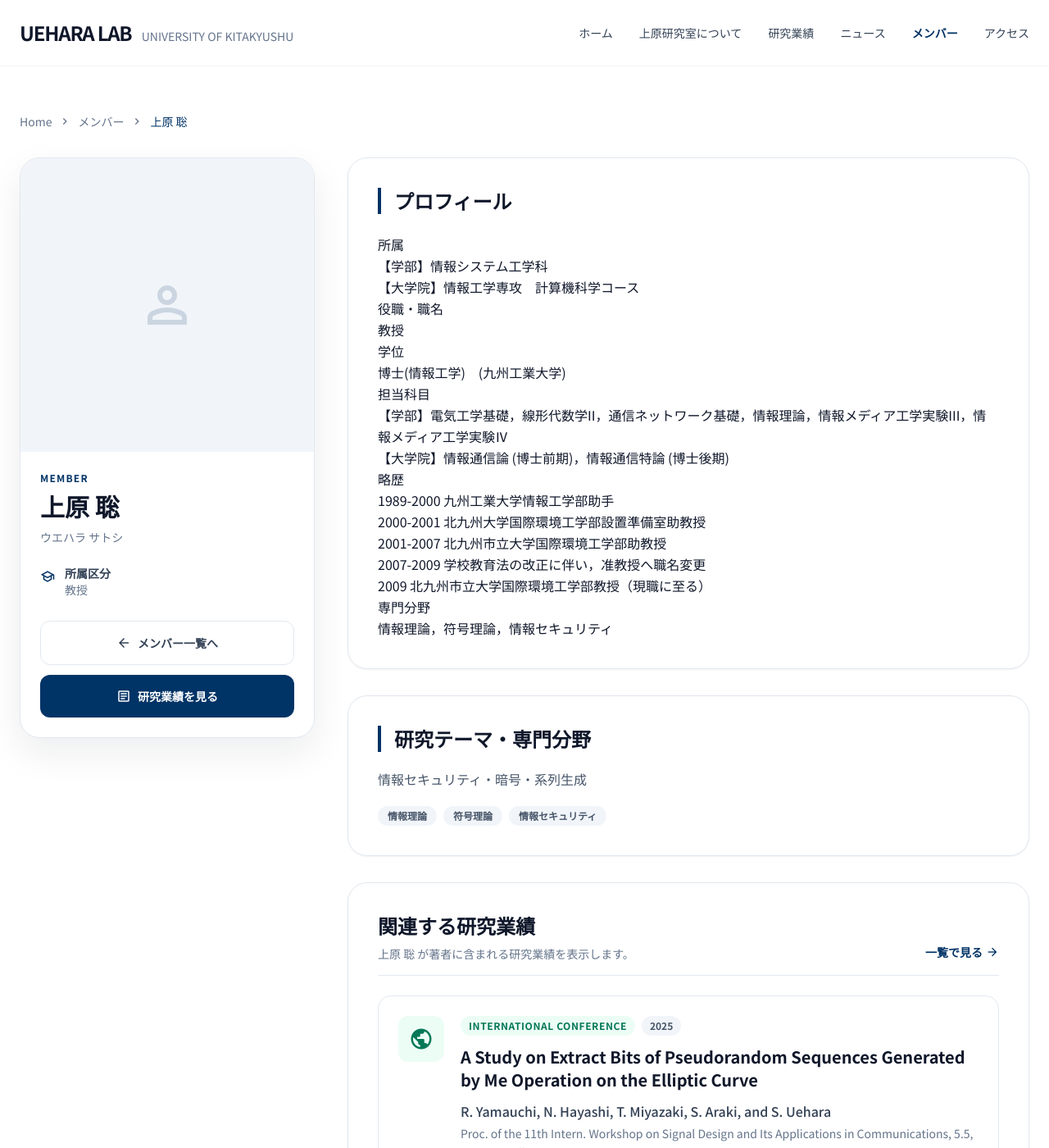
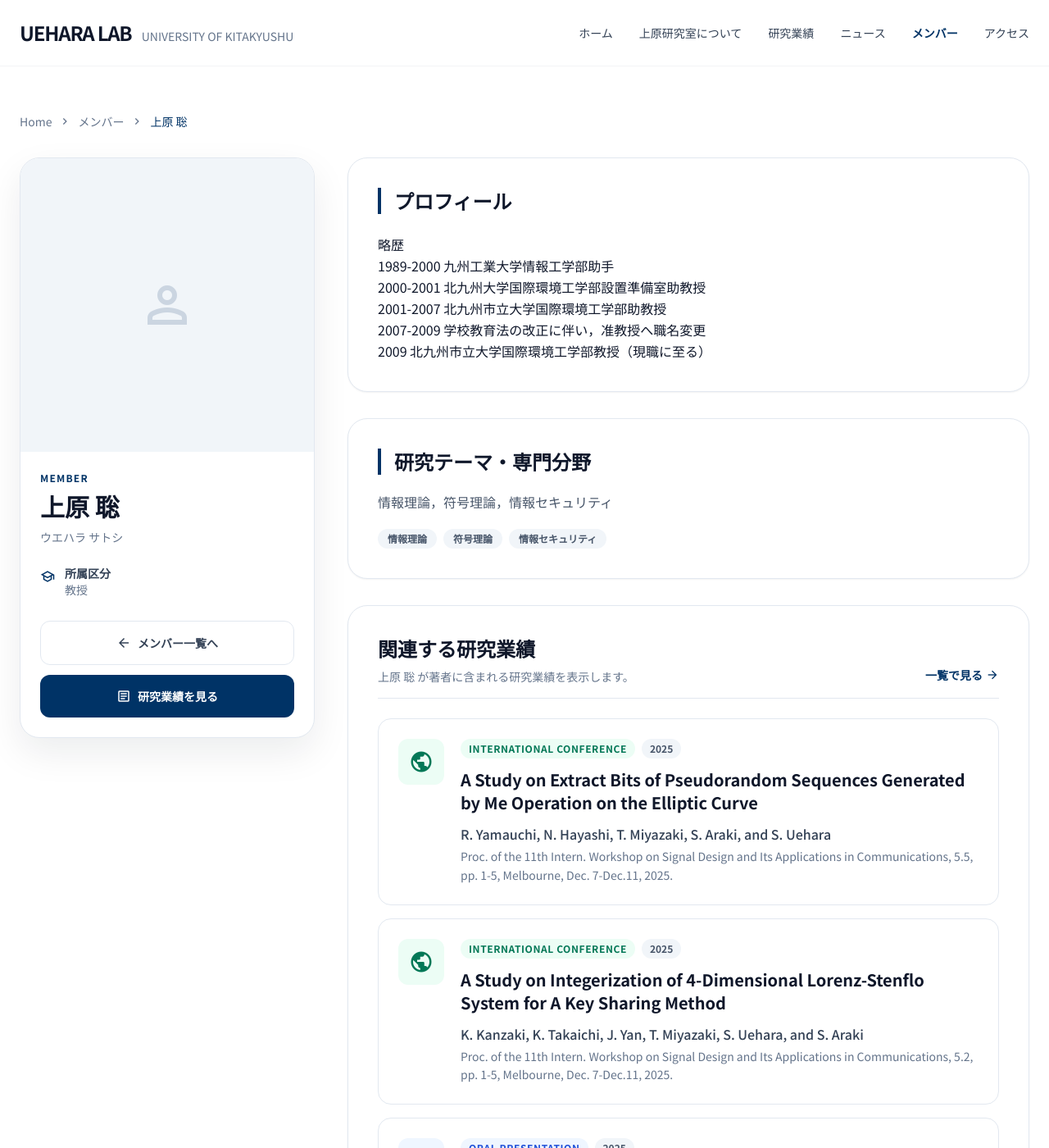
Before and after one commit to ko-max-123/test, a Jekyll site: the page built from _members/uehara.md, in a window 1280 px wide and 1400 px high. Shown: the whole window at 82% size. Built offline with Jekyll 4.4.1, drawn with Linux system fonts in a browser that asks for light colours; nearby versions of some CDN libraries.

Commit message:
20260602 微修正

```diff
--- a/_members/uehara.md
+++ b/_members/uehara.md
@@ -7,7 +7,7 @@ member_id: uehara
 grade: 教授
 status: current
 category: professors
-research_title: 情報セキュリティ・暗号・系列生成
+research_title: 情報理論，符号理論，情報セキュリティ
 research_description: 情報理論、符号理論、情報セキュリティを専門分野としています。
 keywords:
 - 情報理論
@@ -16,25 +16,6 @@ keywords:
 works_author_ids:
 - uehara
 ---
-
-## 所属
-
-【学部】情報システム工学科
-【大学院】情報工学専攻　計算機科学コース
-
-## 役職・職名
-
-教授
-
-## 学位
-
-博士(情報工学)　(九州工業大学)
-
-## 担当科目
-
-【学部】電気工学基礎，線形代数学II，通信ネットワーク基礎，情報理論，情報メディア工学実験III，情報メディア工学実験Ⅳ
-
-【大学院】情報通信論 (博士前期)，情報通信特論 (博士後期)
 
 ## 略歴
 
@@ -47,7 +28,3 @@ works_author_ids:
 2007-2009 学校教育法の改正に伴い，准教授へ職名変更
 
 2009 北九州市立大学国際環境工学部教授（現職に至る）
-
-## 専門分野
-
-情報理論，符号理論，情報セキュリティ
```
Also changed, not shown: access/index.html (+11 -2 lines).
